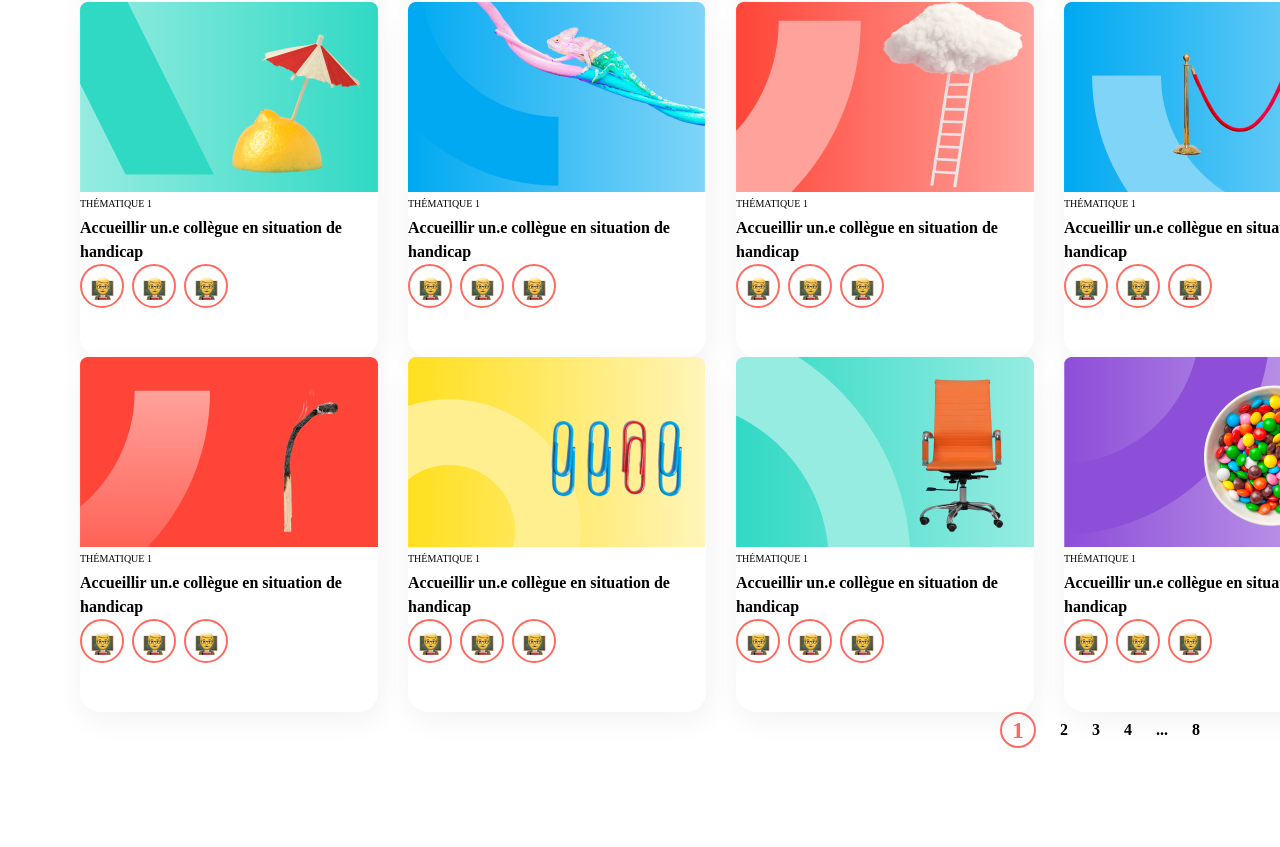
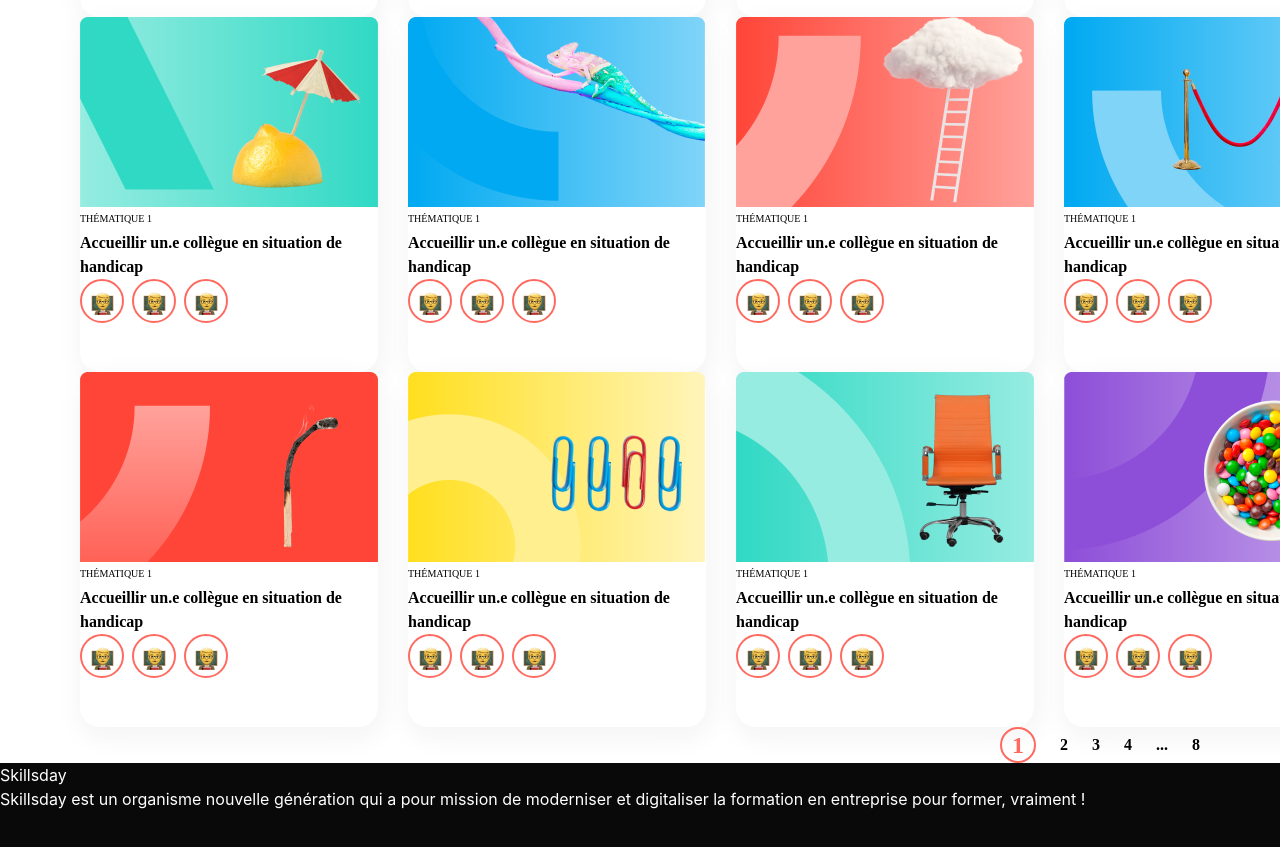
Before and after one commit to IIM-Coding-Digital-Innovation/framework-front-end-a2dw2-zhang_parisot, a Vue app: page / in a window 1280 px wide. Shown: the part 1455-2302 px from the top of the page. Before the commit the page ends 2203 px from the top, so only its background shows below. Built offline with nearby package versions, Linux system fonts and the light colour scheme.

Commit message:
🔧 Setup footer

```diff
--- a/src/App.vue
+++ b/src/App.vue
@@ -1,10 +1,13 @@
 <script setup>
 import top from './components/header/top.vue';
 import middle from "./components/middle.vue";
+import Allfooter from "./components/footer/Allfooter.vue";
 
 </script>
 
 <template>
   <top/>
   <middle/>
+
+  <Allfooter/>
 </template>
--- a/src/components/card/Card.vue
+++ b/src/components/card/Card.vue
@@ -1,4 +1,3 @@
-<!-- Voir https://vuejs.org/guide/components/props.html#prop-passing-details -->
 <script setup>
 import Emoji_3 from "/src/components/card/Emoji_3.vue";
 import Thematique from "/src/components/card/Thematique.vue";
--- /dev/null
+++ b/src/components/footer/Allfooter.vue
@@ -0,0 +1,17 @@
+<script setup>
+import footerBot from "/src/components/footer/footerBot.vue";
+import footerTop from "/src/components/footer/footerTop.vue";
+defineProps()
+</script>
+
+<template>
+    <section class="bg-[#0A0909] w-[1440px] h-[477px] text-[#FFFFFF]">
+        <h2>Skillsday</h2>
+        <footerTop/>
+        <footerBot/>
+    </section>
+</template>
+
+<style scoped>
+
+</style>
--- /dev/null
+++ b/src/components/footer/footerBot.vue
@@ -0,0 +1,9 @@
+<script setup>
+defineProps()
+</script>
+
+<template>
+<div class="flex">
+
+</div>
+</template>
--- /dev/null
+++ b/src/components/footer/footerTop.vue
@@ -0,0 +1,9 @@
+<script setup>
+defineProps()
+</script>
+
+<template>
+<div class="flex">
+    <p>Skillsday est un organisme nouvelle génération qui a pour mission de moderniser et digitaliser la formation en entreprise pour former, vraiment !</p>
+</div>
+</template>
--- a/src/components/middle.vue
+++ b/src/components/middle.vue
@@ -5,7 +5,7 @@ import Card from "/src/components/card/Card.vue";
 <template>
     <section class="mt-[606px]">
         <h2 class="ml-[80px] mb-[30px] font-['NeuzeitGro']">LES PLUS POPULAIRES 🔥</h2>
-        <div class="flex mr-[80px] mb-[9px] justify-end gap-5">
+        <div class="flex mr-[80px] mb-6 justify-end gap-5">
             <img src="/img/body/arrow_left.png" alt="">
             <img src="/img/body/arrow_right.png" alt="">
         </div>
```
